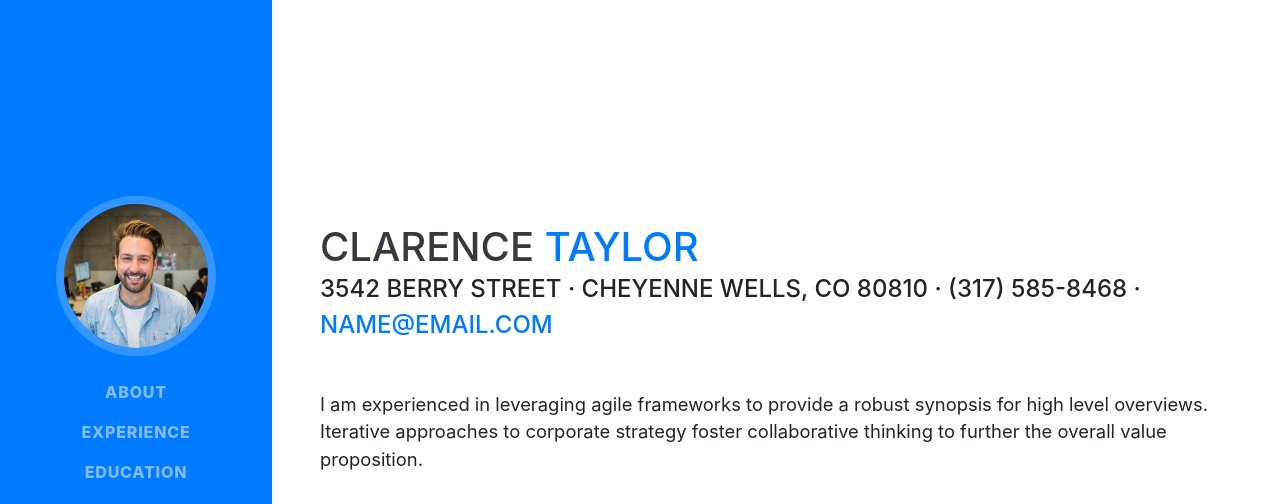
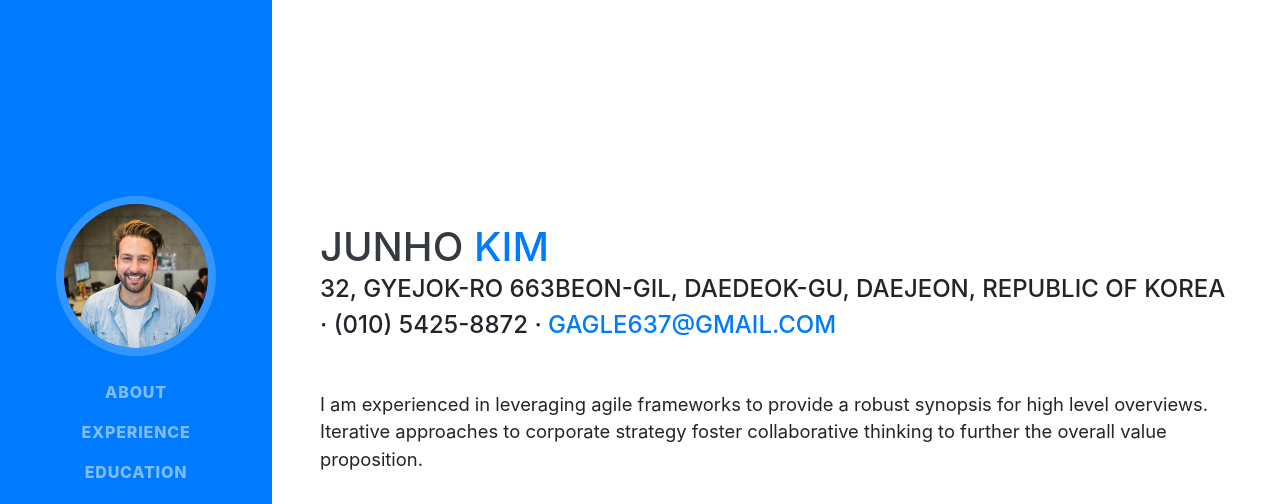
Before and after one commit to Gagle637/Gagle637.github.io, a website with bundled scripts: page index.html in a window 1280 px wide. Shown: the top 504 px of the page. Built offline with nearby package versions, Linux system fonts and the light colour scheme; a web font is replaced by a local one.

Commit message:
second commit

```diff
--- a/index.html
+++ b/index.html
@@ -63,11 +63,11 @@
 
     <section class="resume-section p-3 p-lg-5 d-flex align-items-center" id="about">
       <div class="w-100">
-        <h1 class="mb-0">Clarence
-          <span class="text-primary">Taylor</span>
+        <h1 class="mb-0">Junho
+          <span class="text-primary">Kim</span>
         </h1>
-        <div class="subheading mb-5">3542 Berry Street · Cheyenne Wells, CO 80810 · (317) 585-8468 ·
-          <a href="mailto:name@email.com">name@email.com</a>
+        <div class="subheading mb-5">32, Gyejok-ro 663beon-gil, Daedeok-gu, Daejeon, Republic of Korea · (010) 5425-8872 ·
+          <a href="mailto:name@email.com">gagle637@gmail.com</a>
         </div>
         <p class="lead mb-5">I am experienced in leveraging agile frameworks to provide a robust synopsis for high level overviews. Iterative approaches to corporate strategy foster collaborative thinking to further the overall value proposition.</p>
         <div class="social-icons">
```
